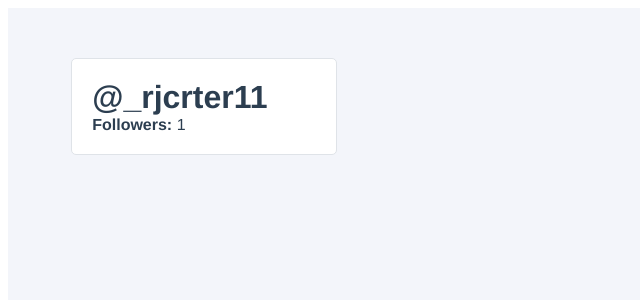
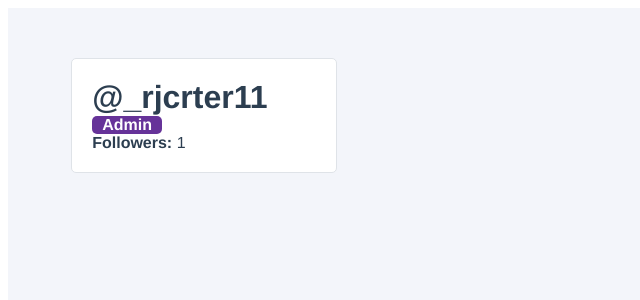
Before and after one commit to rjcrter11/Twotter, a Vue app in the folder twotter/: page / in a window 1280 px wide. Shown: the top 300 px of the page, without its empty margins (0-640 px from the left). Built offline with nearby package versions, Linux system fonts and the light colour scheme.

Commit message:
adds admin badge

```diff
--- a/twotter/src/components/UserProfile.vue
+++ b/twotter/src/components/UserProfile.vue
@@ -2,6 +2,7 @@
   <div class="user-profile">
     <div class="user-profile_user-panel">
       <h1 class="user-profile_username">@{{ user.username }}</h1>
+      <div class="user-profile_admin-badge" v-if="user.isAdmin">Admin</div>
       <div class="user-profile_follower-count">
         <strong> Followers: </strong> {{ followers }}
       </div>
@@ -65,6 +66,14 @@
   border-radius: 5px;
   border: 1px solid #dfe3e8;
 }
+.user-profile_admin-badge {
+  background-color: rebeccapurple;
+  color: white;
+  border-radius: 5px;
+  margin-right: auto;
+  padding: 0 10px;
+  font-weight: bold;
+}
 h1 {
   margin: 0;
 }
```
